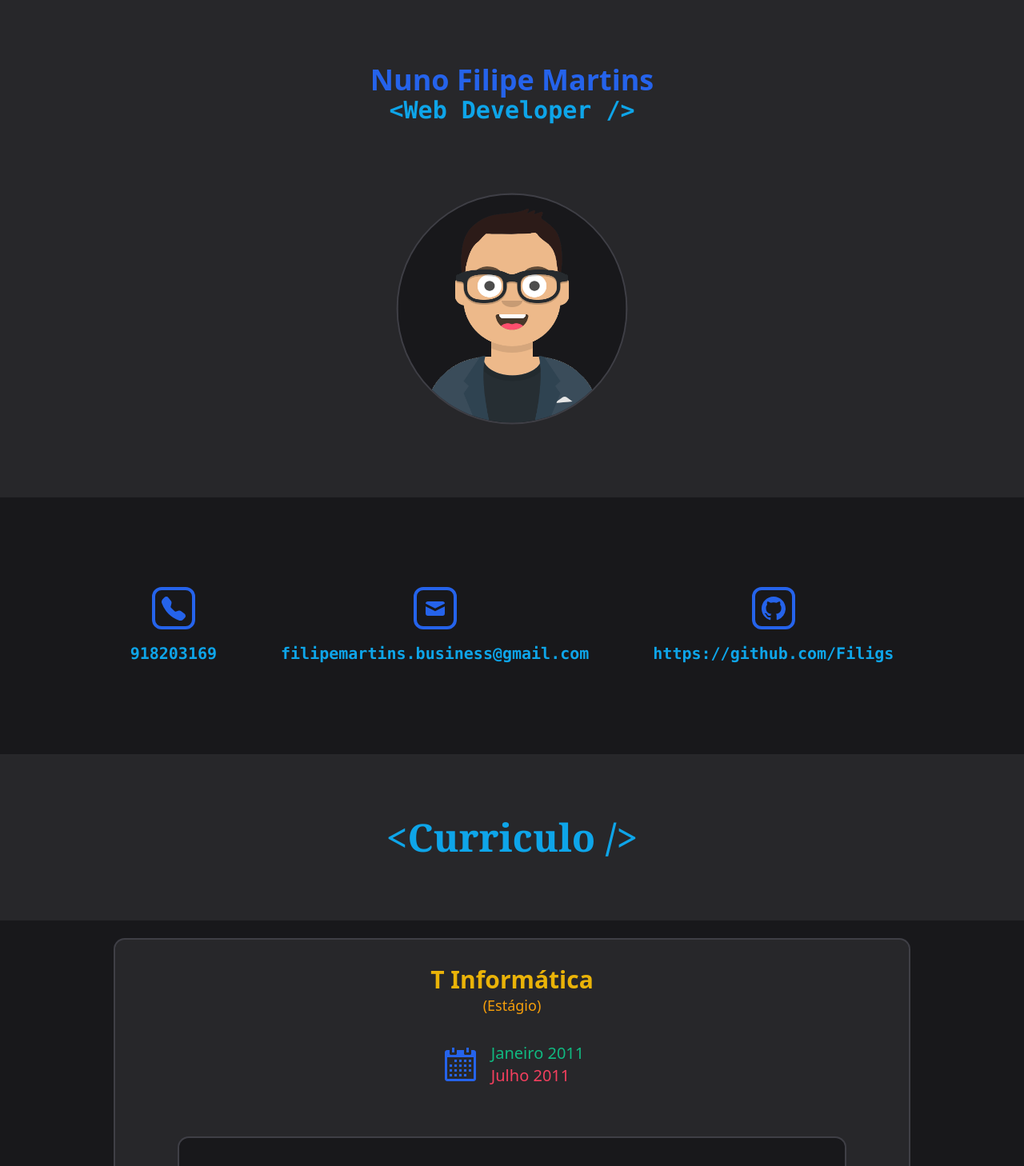
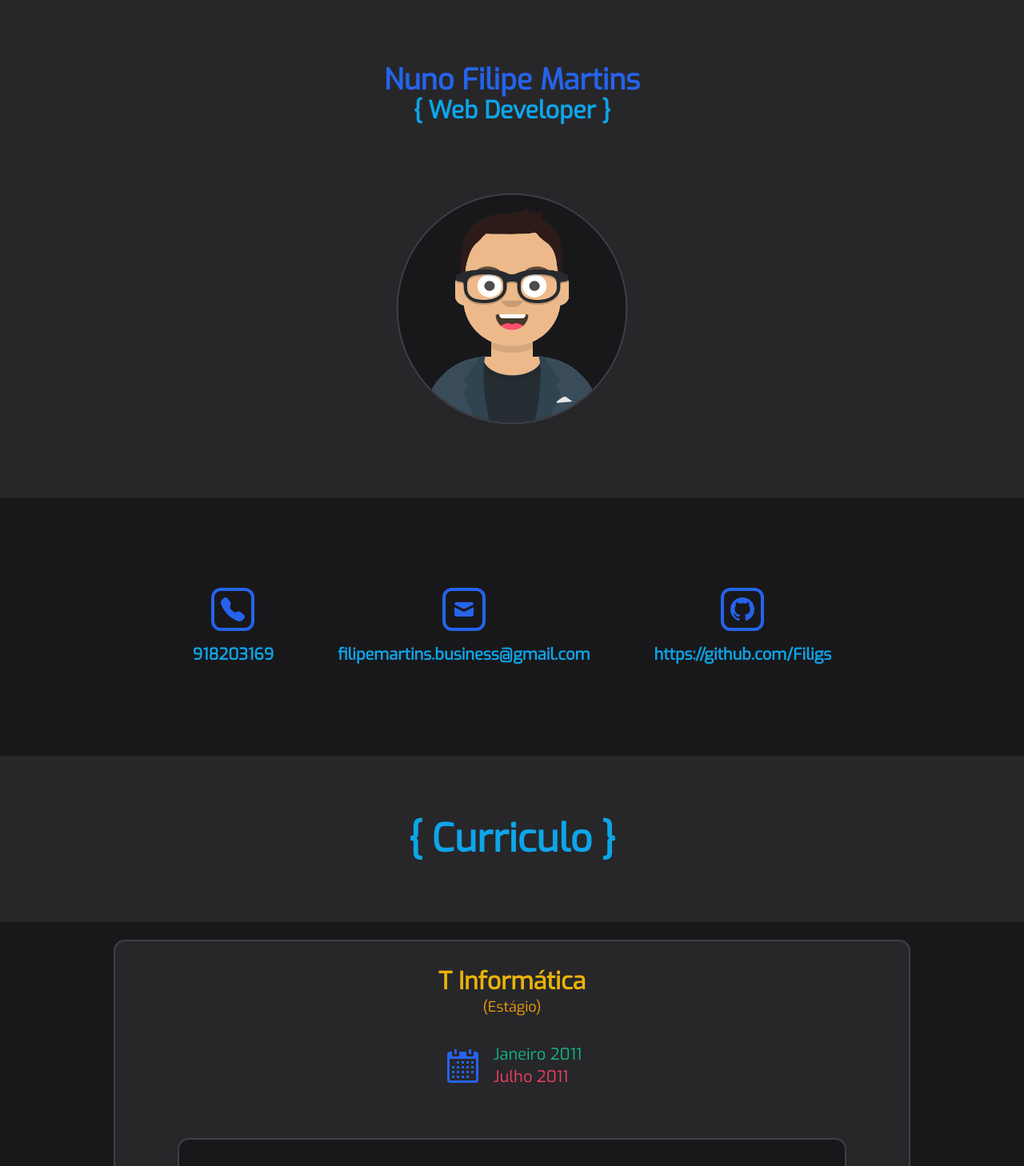
Before and after one commit to Filigs/next-portfolio, a Next.js app: page / in a window 1280 px wide. Shown: the top 1458 px of the page at 80% size. Built offline with nearby package versions, Linux system fonts and the light colour scheme.

Commit message:
font changed
From tailwindcss default fonts to a web font called "Exo"

```diff
--- a/components/contacts.js
+++ b/components/contacts.js
@@ -8,7 +8,7 @@ export default function Contacts() {
   const contactCardStyles =
     "flex flex-col items-center gap-4 p-8 rounded-xl bg-inherit";
   const contactTextStyles =
-    "text-lg lg:text-xl text-sky-500 font-mono flex-wrap font-bold";
+    "text-lg lg:text-xl text-sky-500 flex-wrap font-bold";
   const contacts = {
     phone: "918203169",
     email: "filipemartins.business@gmail.com",
--- a/components/hero.js
+++ b/components/hero.js
@@ -38,8 +38,8 @@ export default function Hero() {
               <p className="text-3xl lg:text-4xl font-bold text-center text-blue-600">
                 {filipe.name}
               </p>
-              <p className="text-2xl lg:text-3xl font-black text-center text-sky-500 font-mono">
-                {"<" + filipe.role + " />"}
+              <p className="text-2xl lg:text-3xl font-black text-center text-sky-500">
+                {"{ " + filipe.role + " }"}
               </p>
             </div>
             {/* hero */}
--- a/components/tables.js
+++ b/components/tables.js
@@ -84,8 +84,8 @@ export default function Experience() {
     <div className="block bg-inherit rounded-t-xl">
       <div className="mx-auto">
         <div className="flex flex-col gap-4">
-          <section className="font-serif p-14 lg:p-20 text-center text-3xl xl:text-5xl font-black text-sky-500 bg-zinc-800 span">
-            {"<Curriculo />"}
+          <section className="p-14 lg:p-20 text-center text-3xl xl:text-5xl font-black text-sky-500 bg-zinc-800 span">
+            {"{ Curriculo }"}
           </section>
           {jobs.map((job) => {
             return (
@@ -107,7 +107,7 @@ export default function Experience() {
                       {" (" + job.tipo + ")"}
                     </p>
                   </div>
-                  <div className="grid grid-flow-col grid-rows-2 p-8 gap-x-4 items-center font-sans font-normal text-lg lg:text-xl">
+                  <div className="grid grid-flow-col grid-rows-2 p-8 gap-x-4 items-center font-normal text-lg lg:text-xl">
                     <div className="row-span-2 text-4xl lg:text-5xl text-end text-blue-600">
                       <GoCalendar />
                     </div>
@@ -120,7 +120,7 @@ export default function Experience() {
                   </div>
                 </section>
                 <section className="px-14 lg:px-20 pt-8 leading-loose">
-                  <p className=" font-serif font-light italic text-lg lg:text-xl border-0 rounded-xl p-8 bg-zinc-900 text-yellow-400 ring-2 ring-zinc-700">
+                  <p className=" font-light text-lg lg:text-xl border-0 rounded-xl p-8 bg-zinc-900 text-yellow-400 ring-2 ring-zinc-700">
                     {job.desc}
                   </p>
                 </section>
--- a/package.json
+++ b/package.json
@@ -16,6 +16,7 @@
     "react-icons": "^4.4.0"
   },
   "devDependencies": {
+    "@tailwindcss/typography": "^0.5.4",
     "autoprefixer": "^10.4.7",
     "eslint": "8.20.0",
     "eslint-config-next": "12.2.2",
--- /dev/null
+++ b/pages/_document.js
@@ -0,0 +1,20 @@
+import { Html, Head, Main, NextScript } from "next/document";
+
+export default function Document() {
+  return (
+    <Html>
+      <Head>
+        <link rel="preconnect" href="https://fonts.googleapis.com" />
+        <link rel="preconnect" href="https://fonts.gstatic.com" />
+        <link
+          href="https://fonts.googleapis.com/css2?family=Exo&display=swap"
+          rel="stylesheet"
+        />
+      </Head>
+      <body>
+        <Main />
+        <NextScript />
+      </body>
+    </Html>
+  );
+}
--- a/pages/index.js
+++ b/pages/index.js
@@ -16,10 +16,11 @@ export default function Home() {
           content="Curriculo pertencente a Filipe Martins"
         />
 
+        {/* */}
         <link rel="icon" href="/favicon.ico" />
       </Head>
 
-      <main className="font-sans">
+      <main>
         <div>
           {/* fazer uma lista com about minimalista, fazer flex col em lg:viewport */}
           <section>
--- a/styles/globals.css
+++ b/styles/globals.css
@@ -1,9 +1,10 @@
+@import url("https://fonts.googleapis.com/css2?family=Exo&display=swap");
+
 html,
 body {
   padding: 0;
   margin: 0;
-  font-family: -apple-system, BlinkMacSystemFont, Segoe UI, Roboto, Oxygen,
-    Ubuntu, Cantarell, Fira Sans, Droid Sans, Helvetica Neue, sans-serif;
+  font-family: "Exo", sans-serif;
 }
 
 a {
--- a/tailwind.config.js
+++ b/tailwind.config.js
@@ -2,6 +2,9 @@ import("tailwindcss").Config;
 module.exports = {
   content: ["./pages/**.js", "./components/**.js"],
   theme: {
+    // fontFamily: {
+    //   serif: ["Exo"],
+    // },
     extend: {},
   },
   plugins: [],
```
Also changed, not shown: 2 other files (tests, documents, lock files or other folders).
